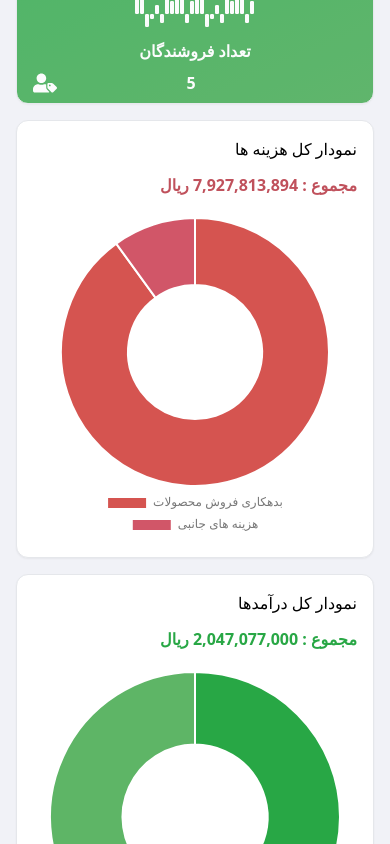
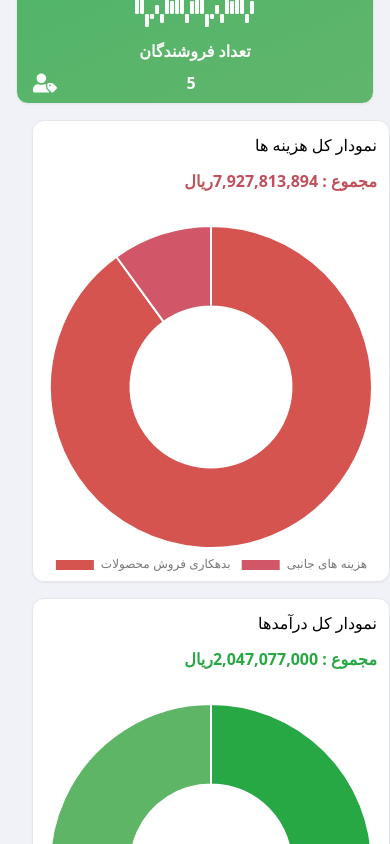
Before and after one commit to AmirZarei2002/admin-panel-task, a React (Create React App) app: page / in a window 390 px wide. Shown: the part 860-1704 px from the top of the page. Built offline with nearby package versions, Linux system fonts and the light colour scheme.

Commit message:
Change some stylings to make the design more responsive

```diff
--- a/src/Layouts/sections/DoughnutChart.jsx
+++ b/src/Layouts/sections/DoughnutChart.jsx
@@ -35,16 +35,16 @@ const DoughnutChart = ({ mainTitle, totalCost, chartData, classes }) => {
     };
 
     return (
-        <div className="w-full md:w-1/2 lg:w-1/3 2xl:w-1/4">
-            <div className="border rounded-xl bg-white shadow-sm text-end p-4 space-y-5">
-                <div className="space-y-3">
+        <div className="h-full w-screen md:w-full lg:w-[48%] xl:w-[50%] relative px-4 md:px-0">
+            <div className="border rounded-xl bg-white shadow-sm text-end sm:p-4 lg:p-5 xl:p-3 space-y-5">
+                <div className="space-y-3 p-3 sm:p-0">
                     <h2>{mainTitle}</h2>
                     <div className={`font-semibold ${classes}`}>
                         {' '}
-                        مجموع : <span>{totalCost}</span> ریال
+                        مجموع : <span>{totalCost}</span>ریال
                     </div>
                 </div>
-                <div className="flex flex-col items-center">
+                <div className="flex flex-col items-center w-full h-full">
                     <Doughnut data={data} options={options} />
                 </div>
             </div>
```
